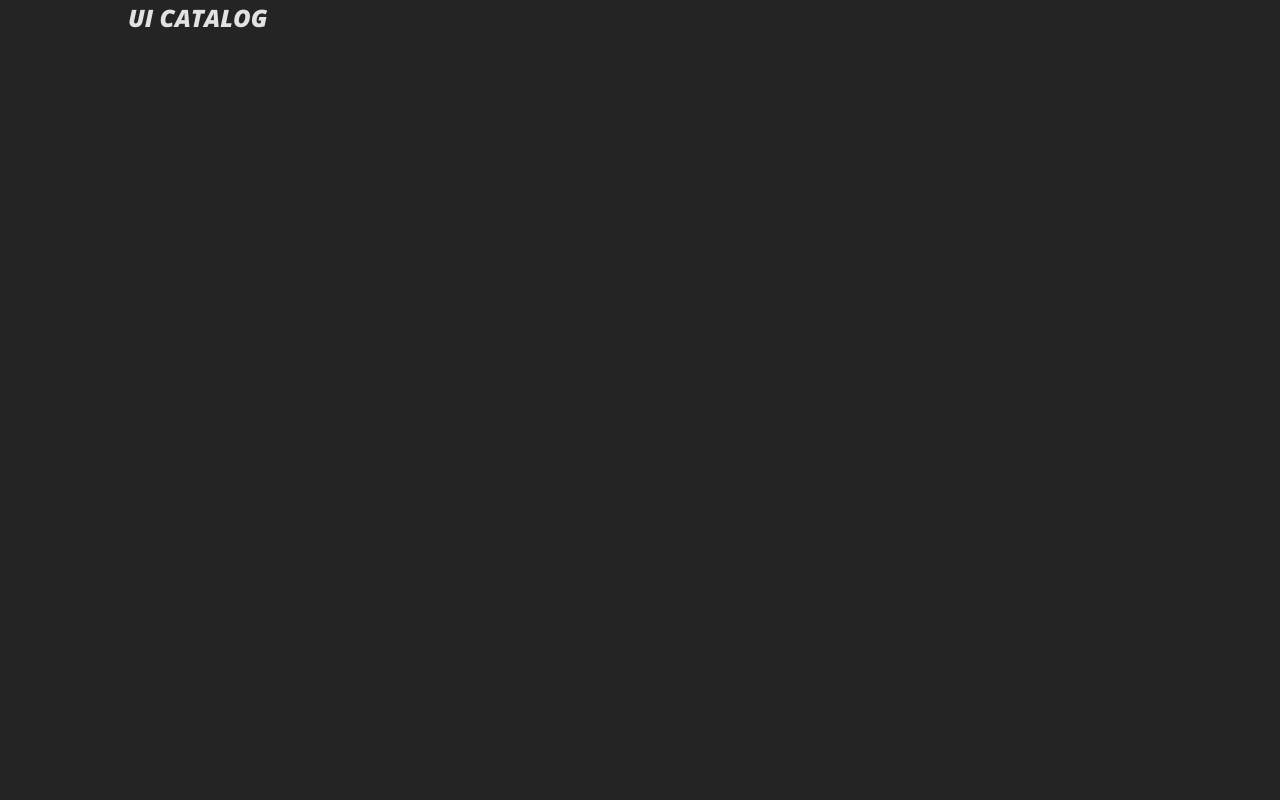
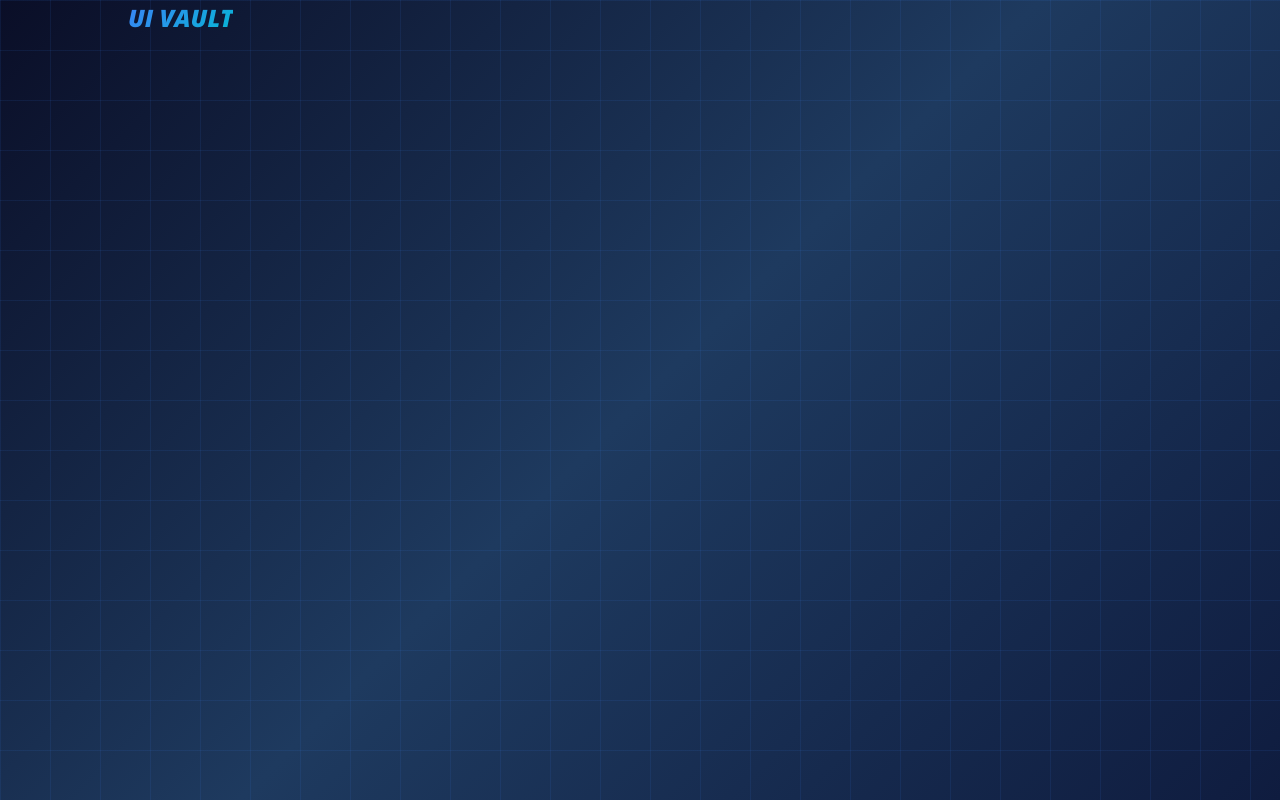
Before and after one commit to Aaron-G-Sanchez/UI-DEMOS, a React (Vite) app: page / in a window 1280 px wide. Built offline with nearby package versions, Linux system fonts and the light colour scheme.

Commit message:
Added some stylings.

```diff
--- a/src/App.scss
+++ b/src/App.scss
@@ -1,3 +1,16 @@
+.bg-grid{
+  position: fixed;
+  top: 0;
+  left: 0;
+  width: 100%;
+  height: 100%;
+  background-image:
+      linear-gradient(rgba(59, 130, 246, 0.1) 1px, transparent 1px),
+      linear-gradient(90deg, rgba(59, 130, 246, 0.1) 1px, transparent 1px);
+  background-size: 50px 50px;
+  pointer-events: none;
+}
+
 main {
   height: 100%;
   width: 100%;
--- a/src/App.tsx
+++ b/src/App.tsx
@@ -3,8 +3,11 @@ import { Navbar } from './components/navbar/Navbar'
 
 export const App = () => {
   return (
-    <main>
-      <Navbar />
-    </main>
+    <>
+      <div className="bg-grid"></div>
+      <main>
+        <Navbar />
+      </main>
+    </>
   )
 }
--- a/src/components/navbar/Navbar.scss
+++ b/src/components/navbar/Navbar.scss
@@ -5,6 +5,10 @@
 }
 
 h1 {
+  background: linear-gradient(135deg, #3b82f6, #06b6d4);
+  -webkit-background-clip: text;
+  -webkit-text-fill-color: transparent;
+  background-clip: text;
   font-style: italic;
   font-weight: 900;
 }
--- a/src/components/navbar/Navbar.tsx
+++ b/src/components/navbar/Navbar.tsx
@@ -3,7 +3,7 @@ import './Navbar.scss'
 export const Navbar: React.FC = () => {
   return (
     <nav className="navbar">
-      <h1>UI CATALOG</h1>
+      <h1>UI VAULT</h1>
     </nav>
   )
 }
--- a/src/index.scss
+++ b/src/index.scss
@@ -3,8 +3,8 @@
   line-height: 1.5;
   font-weight: 400;
 
-  color: rgba(255, 255, 255, 0.87);
-  background-color: #242424;
+  color: #fff;
+  background: linear-gradient(135deg, #0a0e27 0%, #1e3a5f 50%, #0f1c3f 100%);
 
   font-synthesis: none;
   text-rendering: optimizeLegibility;
```
